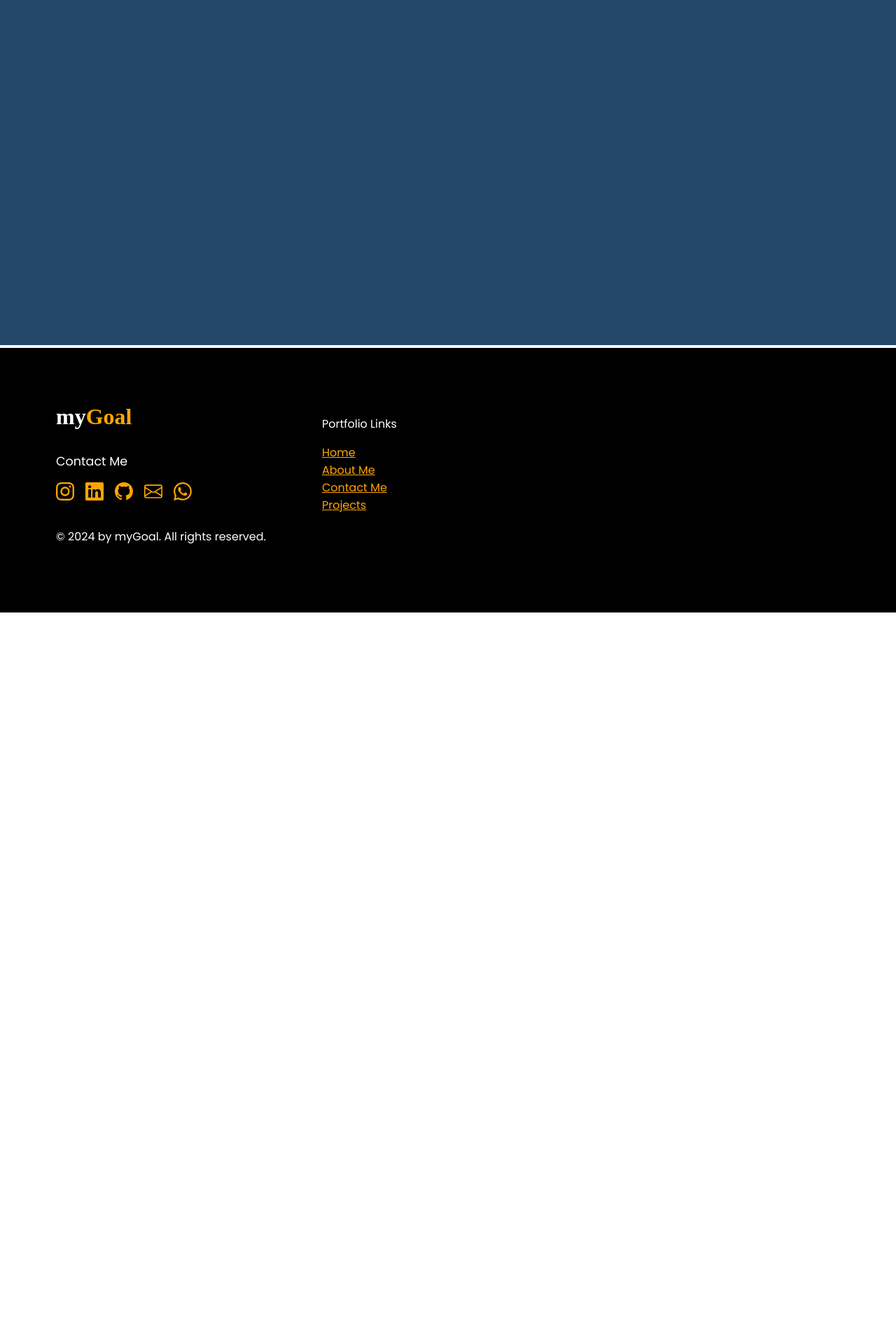
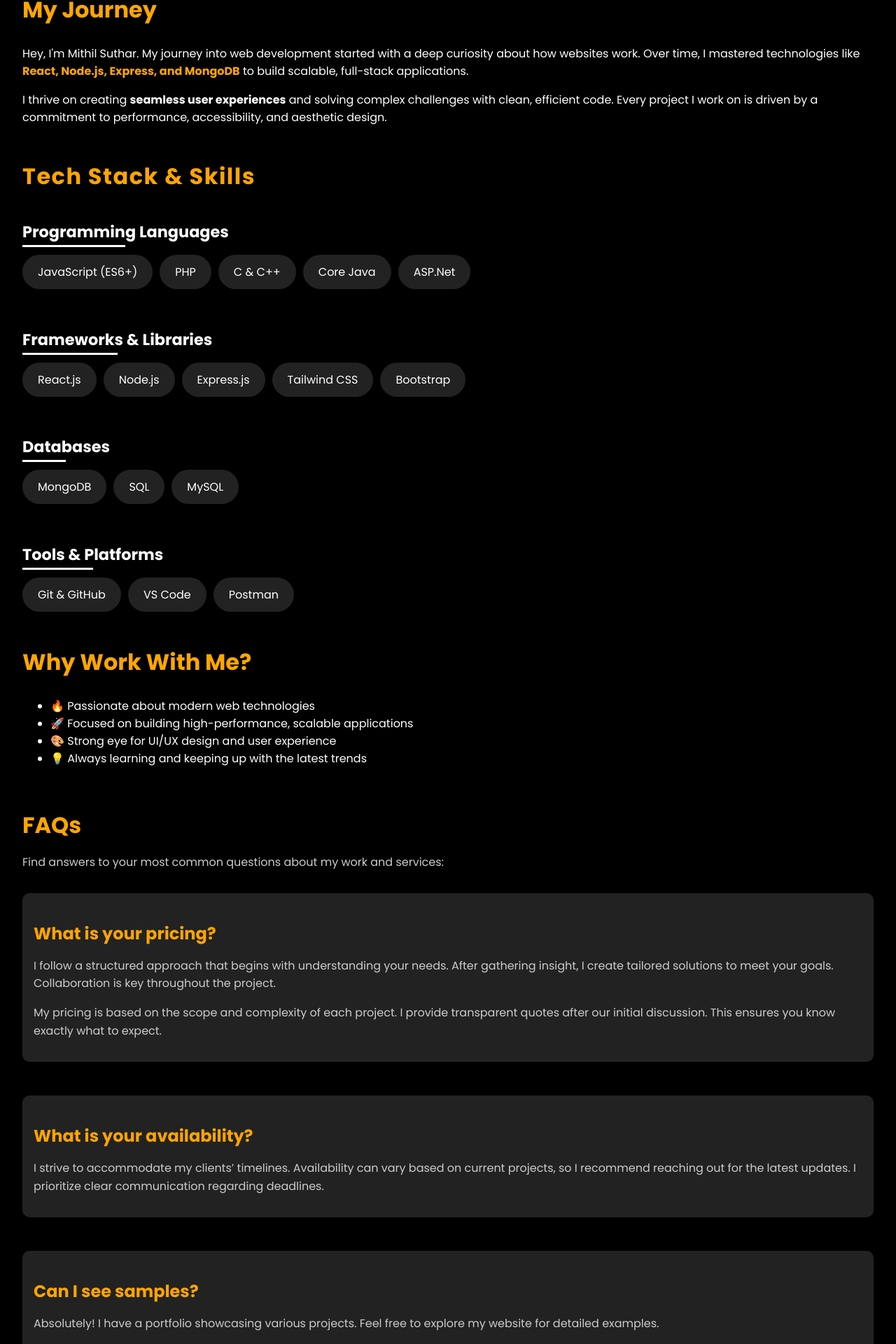
Before and after one commit to Mithil2603/mithil-portfolio-new-and-upgraded, a React (Create React App) app: page /about in a window 1280 px wide. Shown: the part 334-2254 px from the top of the page at 70% size. Before the commit the page ends 1209 px from the top, so only its background shows below. Built offline with nearby package versions, Linux system fonts and the light colour scheme; a web font is replaced by a local one.

Commit message:
About Page

```diff
--- a/src/App.css
+++ b/src/App.css
@@ -57,8 +57,6 @@ hr {
 
 .position-sticky {
   position: sticky;
-  top: 0;
-  z-index: 99;
 }
 
 .position-fixed {
--- a/src/Components/About.jsx
+++ b/src/Components/About.jsx
@@ -1,12 +1,189 @@
-import React from 'react'
+import React from "react";
 import "./styles/About.css";
+import { Link } from "react-router-dom";
+// import pic from "./img/Picsart_25-01-25_21-14-17-386.png"
 
 export default function About() {
   return (
-    <>
-        <div className="main-container">
-            <h1>About Me</h1>
+    <div className="container-fluid">
+      <div className="about-container">
+        {/* Hero Section */}
+        <section className="main-container">
+          <div className="hero-content">
+            <h1 className="m-0">About Me</h1>
+            <p>
+              Passionate{" "}
+              <span className="highlight">Frontend & MERN Stack Developer</span>{" "}
+              crafting intuitive, high-performing web applications.
+            </p>
+          </div>
+        </section>
+        <hr />
+        <div className="bg-black">
+          {/* My Journey Section */}
+          <section className="journey">
+            <div className="journey-content">
+              <h2 className="color-orange">My Journey</h2>
+              <p>
+                Hey, I'm <span className="highlight">Mithil Suthar</span>. My
+                journey into web development started with a deep curiosity about
+                how websites work. Over time, I mastered technologies like{" "}
+                <strong className="color-orange">
+                  React, Node.js, Express, and MongoDB
+                </strong>{" "}
+                to build scalable, full-stack applications.
+              </p>
+              <p>
+                I thrive on creating <strong>seamless user experiences</strong>{" "}
+                and solving complex challenges with clean, efficient code. Every
+                project I work on is driven by a commitment to performance,
+                accessibility, and aesthetic design.
+              </p>
+            </div>
+          </section>
+
+          {/* Skills & Technologies Section */}
+          <section className="skills">
+            <h2>Tech Stack & Skills</h2>
+            <div className="skills-list">
+              {/* Programming Languages */}
+              <div className="skill-group">
+                <h3>Programming Languages</h3>
+                <div className="skill-items">
+                  <span className="btn-skill">JavaScript (ES6+)</span>
+                  <span className="btn-skill">PHP</span>
+                  <span className="btn-skill">C & C++</span>
+                  <span className="btn-skill">Core Java</span>
+                  <span className="btn-skill">ASP.Net</span>
+                </div>
+              </div>
+
+              {/* Frameworks & Libraries */}
+              <div className="skill-group">
+                <h3>Frameworks & Libraries</h3>
+                <div className="skill-items">
+                  <span className="btn-skill">React.js</span>
+                  <span className="btn-skill">Node.js</span>
+                  <span className="btn-skill">Express.js</span>
+                  <span className="btn-skill">Tailwind CSS</span>
+                  <span className="btn-skill">Bootstrap</span>
+                </div>
+              </div>
+
+              {/* Databases */}
+              <div className="skill-group">
+                <h3>Databases</h3>
+                <div className="skill-items">
+                  <span className="btn-skill">MongoDB</span>
+                  <span className="btn-skill">SQL</span>
+                  <span className="btn-skill">MySQL</span>
+                </div>
+              </div>
+
+              {/* Tools & Platforms */}
+              <div className="skill-group">
+                <h3>Tools & Platforms</h3>
+                <div className="skill-items">
+                  <span className="btn-skill">Git & GitHub</span>
+                  <span className="btn-skill">VS Code</span>
+                  <span className="btn-skill">Postman</span>
+                </div>
+              </div>
+            </div>
+          </section>
+
+          {/* Why Work With Me */}
+          <section className="why-me">
+            <h2 className="color-orange">Why Work With Me?</h2>
+            <ul>
+              <li>🔥 Passionate about modern web technologies</li>
+              <li>
+                🚀 Focused on building high-performance, scalable applications
+              </li>
+              <li>🎨 Strong eye for UI/UX design and user experience</li>
+              <li>💡 Always learning and keeping up with the latest trends</li>
+            </ul>
+          </section>
+
+          {/* Fun Facts */}
+          <section className="faqs-section w-100">
+            <h2>FAQs</h2>
+            <p className="faqs-subtitle">
+              Find answers to your most common questions about my work and
+              services:
+            </p>
+
+            <div className="faqs-container w-100">
+              {/* FAQ 1: Pricing */}
+              <div className="faq-item">
+                <h3>What is your pricing?</h3>
+                <p>
+                  I follow a structured approach that begins with understanding
+                  your needs. After gathering insight, I create tailored
+                  solutions to meet your goals. Collaboration is key throughout
+                  the project.
+                </p>
+                <p>
+                  My pricing is based on the scope and complexity of each
+                  project. I provide transparent quotes after our initial
+                  discussion. This ensures you know exactly what to expect.
+                </p>
+              </div>
+
+              {/* FAQ 2: Availability */}
+              <div className="faq-item">
+                <h3>What is your availability?</h3>
+                <p>
+                  I strive to accommodate my clients’ timelines. Availability
+                  can vary based on current projects, so I recommend reaching
+                  out for the latest updates. I prioritize clear communication
+                  regarding deadlines.
+                </p>
+              </div>
+
+              {/* FAQ 3: Samples */}
+              <div className="faq-item">
+                <h3>Can I see samples?</h3>
+                <p>
+                  Absolutely! I have a portfolio showcasing various projects.
+                  Feel free to explore my website for detailed examples.
+                </p>
+              </div>
+
+              {/* FAQ 4: Getting Started */}
+              <div className="faq-item">
+                <h3>How do I start?</h3>
+                <p>
+                  Getting started is easy! Simply reach out via the contact form
+                  or email. We can schedule a consultation to discuss your needs
+                  and how I can help.
+                </p>
+              </div>
+
+              {/* FAQ 5: Still Have Questions? */}
+              <div className="faq-item">
+                <h3>Still have questions?</h3>
+                <p>
+                  I'm here to help! Feel free to contact me anytime, and I'll be
+                  happy to assist you.
+                </p>
+              </div>
+            </div>
+          </section>
+
+          {/* Call-to-Action */}
+          <section className="cta">
+            <h2>Let's Connect!</h2>
+            <p>
+              Interested in working together or just want to say hi? Feel free
+              to reach out.
+            </p>
+            <Link href="/contact" className="btn text-decoration-none">
+              Get in Touch
+            </Link>
+          </section>
         </div>
-    </>
-  )
+      </div>
+    </div>
+  );
 }
--- a/src/Components/Footer.jsx
+++ b/src/Components/Footer.jsx
@@ -76,9 +76,9 @@ export default function Footer() {
                 </svg>
               </Link>
             </div>
-            <p className="mt-3">&copy; 2024 by myGoal. All rights reserved.</p>
+            <p className="mt-3">&copy; 2024 by myGoal. <br />All rights reserved.</p>
           </div>
-          <div className="right-footer">
+          <div className="right-footer m-auto">
             <p>Portfolio Links</p>
             <Link to="/" className="color-orange">Home</Link> <br />
             <Link to="/about" className="color-orange">About Me</Link> <br />
--- a/src/Components/Navbar.jsx
+++ b/src/Components/Navbar.jsx
@@ -27,7 +27,7 @@ export default function Navbar() {
   }, []);
 
   // Dynamic background: on scroll or specific routes
-  const navbarClass = `nav position-fixed top-0 z-99 ${
+  const navbarClass = `nav position-sticky top-0 z-99 ${
     isScrolled || location.pathname !== "/" ? "scrolled" : ""
   }`;
 
--- a/src/Components/styles/About.css
+++ b/src/Components/styles/About.css
@@ -1,11 +1,138 @@
+.container-fluid {
+    width: 100%;
+    box-sizing: border-box;
+    font-family: 'Poppins', sans-serif;
+}
+
+.bg-black {
+    background-color: black;
+    color: white;
+    padding: 2rem;
+}
+
 .main-container {
-    min-height: 100vh;
-    width: 100%;
     background-color: #23486A;
     color: white;
+    padding: 2rem;
 }
 
-.main-container h1 {
-    padding-top: 4rem;
+.skills,
+.why-me {
+    margin-top: 3rem;
+}
+
+.journey-content h2, .why-me h2, .faqs-section h2 {
+    font-size: 2rem;
+}
+
+.skills h2 {
+    font-size: 2rem;
+    color: orange;
+    margin-bottom: 1rem;
+    letter-spacing: 1.5px;
+}
+
+.skill-group {
+    margin-bottom: 2rem;
+}
+
+.skill-group h3 {
+    font-size: 1.4rem;
+    /* color: orange; */
+    margin-bottom: 1rem;
+    position: relative;
+    display: inline-block;
+}
+
+.skill-group h3::after {
+    content: '';
+    position: absolute;
+    left: 0;
+    bottom: -5px;
+    width: 50%;
+    height: 3px;
+    background-color: white;
+    transition: width 0.3s ease;
+}
+
+.skill-group:hover h3::after {
+    width: 100%;
+}
+
+.skill-items {
+    display: flex;
+    flex-wrap: wrap;
+    gap: 10px;
+}
+
+.btn-skill {
+    font-family: 'Poppins', sans-serif;
+    padding: 10px 20px;
+    background-color: #222;
+    color: #fff;
+    border-radius: 25px;
+    font-size: 1rem;
     text-align: center;
+    display: inline-block;
+    transition: all 0.3s ease;
+    border: 2px solid transparent;
 }
+
+.btn-skill:hover {
+    background-color: orange;
+    color: black;
+    border-color: orange;
+    transform: translateY(-3px);
+    box-shadow: 0 4px 15px rgba(255, 165, 0, 0.3);
+}
+
+.thin-hr {
+    border: 1px solid white;
+}
+
+.faqs-section {
+    background-color: black;
+    color: white;
+    padding: 1rem 0;
+}
+
+.faqs-section h2 {
+    color: orange;
+    margin-bottom: 1rem;
+}
+
+.faqs-subtitle {
+    margin-bottom: 2rem;
+    color: #ccc;
+}
+
+.faqs-container {
+    gap: 3rem;
+    display: flex;
+    flex-wrap: wrap;
+}
+
+.faq-item {
+    padding: 1rem;
+    width: 100%;
+    background-color: #222;
+    border-radius: 10px;
+    transition: all 0.3s ease;
+}
+
+.faq-item:hover {
+    transform: translateY(-5px);
+    box-shadow: 0 4px 15px rgba(255, 165, 0, 0.2);
+}
+
+.faq-item h3 {
+    font-size: 1.5rem;
+    color: orange;
+    margin-bottom: 1rem;
+}
+
+.faq-item p {
+    font-size: 1rem;
+    line-height: 1.6;
+    color: #ccc;
+}
--- a/src/Components/styles/Footer.css
+++ b/src/Components/styles/Footer.css
@@ -4,14 +4,25 @@
     color: white;
     width: 100%;
     height: auto;
-    padding: 5rem;
+    padding: 3rem 3rem;
     box-sizing: border-box;
     display: flex;
-    gap: 5rem;
+    gap: 1rem;
     flex-wrap: wrap;
-    /* justify-content: space-between; */
+    justify-content: space-between;
 }
 
 .mt-3 {
     margin-top: 2rem;
 }
+
+.right-footer p {
+    font-size: 1.1rem;
+    font-weight: bold;
+}
+
+@media (min-width: 600px) {
+    .m-auto {
+        margin: 0 auto;
+    }
+}
--- a/src/Components/styles/Main.css
+++ b/src/Components/styles/Main.css
@@ -1,7 +1,6 @@
 .container {
     position: relative;
-    min-height: 100vh;
-    padding: 5rem 0 3rem 0;
+    min-height: 90vh;
     box-sizing: border-box;
     width: 100%;
     overflow: hidden;
```
